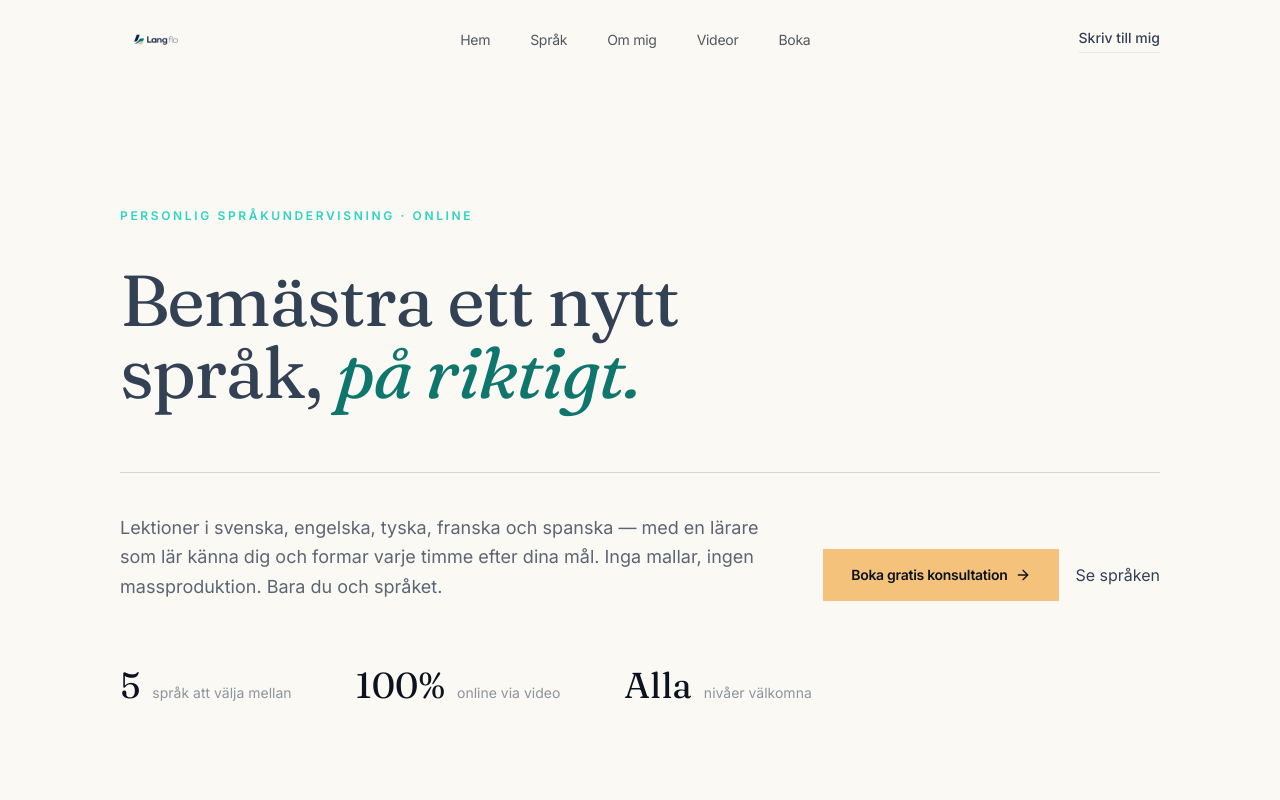
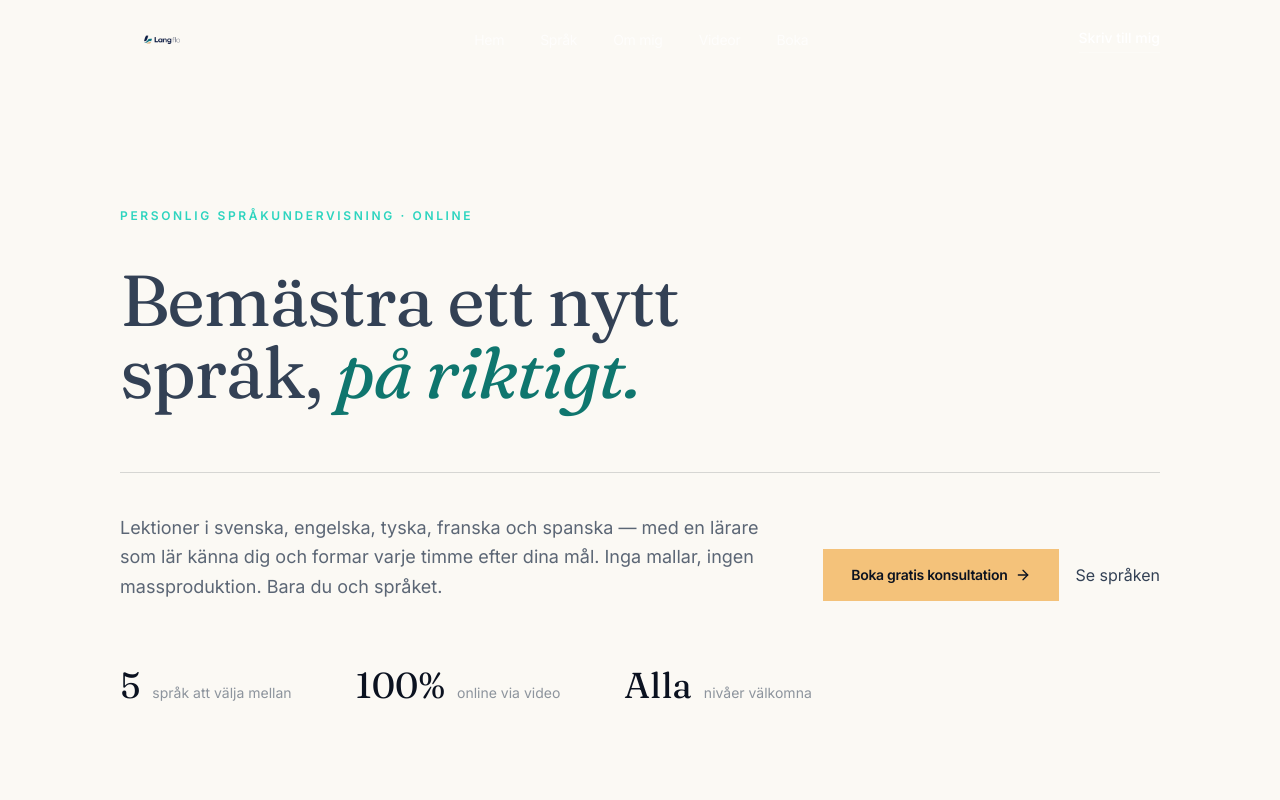
Before and after one commit to ottotf-gif/Alex, a React (Vite) app: page / in a window 1280 px wide. Shown: the top 800 px of the page. Built offline with nearby package versions, Linux system fonts and the light colour scheme.

Commit message:
Updated Header.tsx

```diff
--- a/src/components/Header.tsx
+++ b/src/components/Header.tsx
@@ -27,20 +27,20 @@ export default function Header() {
   return (
     <header
       className={`fixed inset-x-0 top-0 z-50 transition-colors duration-500 ${
-        scrolled ? 'border-b border-navy/10 bg-paper/90 backdrop-blur-sm' : 'border-b border-transparent'
+        scrolled ? 'border-b border-white/10 bg-navy/90 backdrop-blur-md' : 'border-b border-transparent'
       }`}
     >
       <div className="container-x">
         <div className="flex h-20 items-center justify-between">
-          <Logo />
+          <Logo tone="light" />
 
-          <nav className="hidden items-center gap-10 md:flex">
+          <nav className="hidden items-center gap-9 md:flex">
             {NAV_ITEMS.slice(0, -1).map((item) => (
               <a
                 key={item.href}
                 href={item.href}
                 onClick={(e) => handleNav(e, item.href)}
-                className="text-sm tracking-tight text-navy/70 transition-colors hover:text-navy"
+                className="text-sm tracking-tight text-white/70 transition-colors hover:text-white"
               >
                 {item.label}
               </a>
@@ -50,33 +50,33 @@ export default function Header() {
           <a
             href="#kontakt"
             onClick={(e) => handleNav(e, '#kontakt')}
-            className="link-underline hidden md:inline-flex"
+            className="link-underline hidden border-white/30 text-white hover:border-sand hover:text-sand md:inline-flex"
           >
             Skriv till mig
           </a>
 
           <button
-            className="p-2 md:hidden"
+            className="p-2 text-white md:hidden"
             onClick={() => setMenuOpen((v) => !v)}
             aria-label="Meny"
           >
-            {menuOpen ? <X className="h-6 w-6 text-navy" /> : <Menu className="h-6 w-6 text-navy" />}
+            {menuOpen ? <X className="h-6 w-6" /> : <Menu className="h-6 w-6" />}
           </button>
         </div>
       </div>
 
       <div
-        className={`overflow-hidden border-navy/10 bg-paper transition-all duration-300 md:hidden ${
-          menuOpen ? 'max-h-96 border-b opacity-100' : 'max-h-0 opacity-0'
+        className={`overflow-hidden bg-navy transition-all duration-300 md:hidden ${
+          menuOpen ? 'max-h-96 border-b border-white/10 opacity-100' : 'max-h-0 opacity-0'
         }`}
       >
-        <nav className="container-x flex flex-col py-4">
+        <nav className="container-x flex flex-col py-3">
           {NAV_ITEMS.map((item) => (
             <a
               key={item.href}
               href={item.href}
               onClick={(e) => handleNav(e, item.href)}
-              className="border-b border-navy/10 py-4 text-sm tracking-tight text-navy/80 transition-colors last:border-0 hover:text-navy"
+              className="border-b border-white/10 py-4 text-sm tracking-tight text-white/80 transition-colors last:border-0 hover:text-sand"
             >
               {item.label}
             </a>
```
